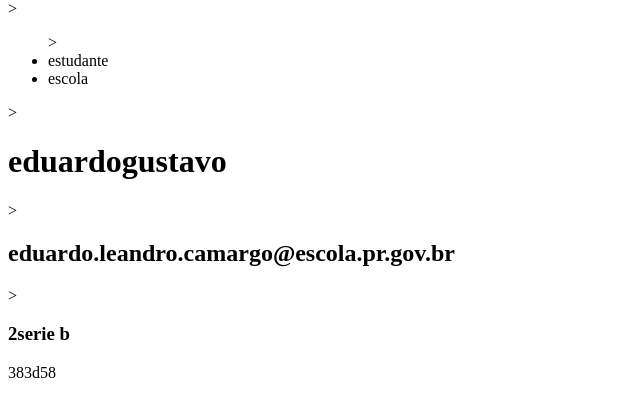
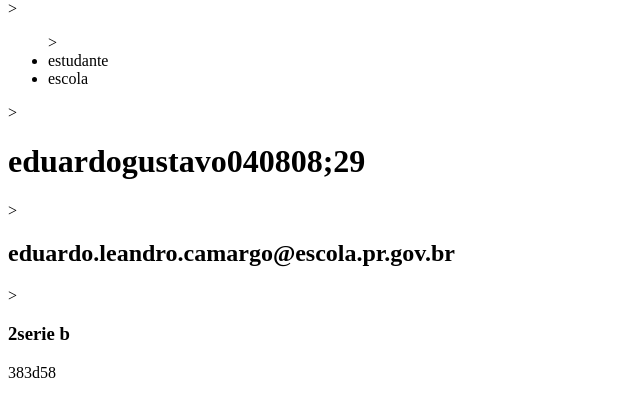
Before and after one commit to eduardoleandrocamargo/aulafrei, a plain HTML site: page index.html in a window 1280 px wide. Shown: the part 124-540 px from the top of the page, without its empty margins (0-640 px from the left). Drawn offline with Linux system fonts and the light colour scheme.

Commit message:
Add files via upload

```diff
--- a/index.html
+++ b/index.html
@@ -12,7 +12,7 @@
 </header>
 
 <body>
-  ><h1>eduardogustavo</h1>
+  ><h1>eduardogustavo040808;29</h1>
   ><h2>eduardo.leandro.camargo@escola.pr.gov.br</h2>
   ><h3>2serie b</h3>
   383d58
```
